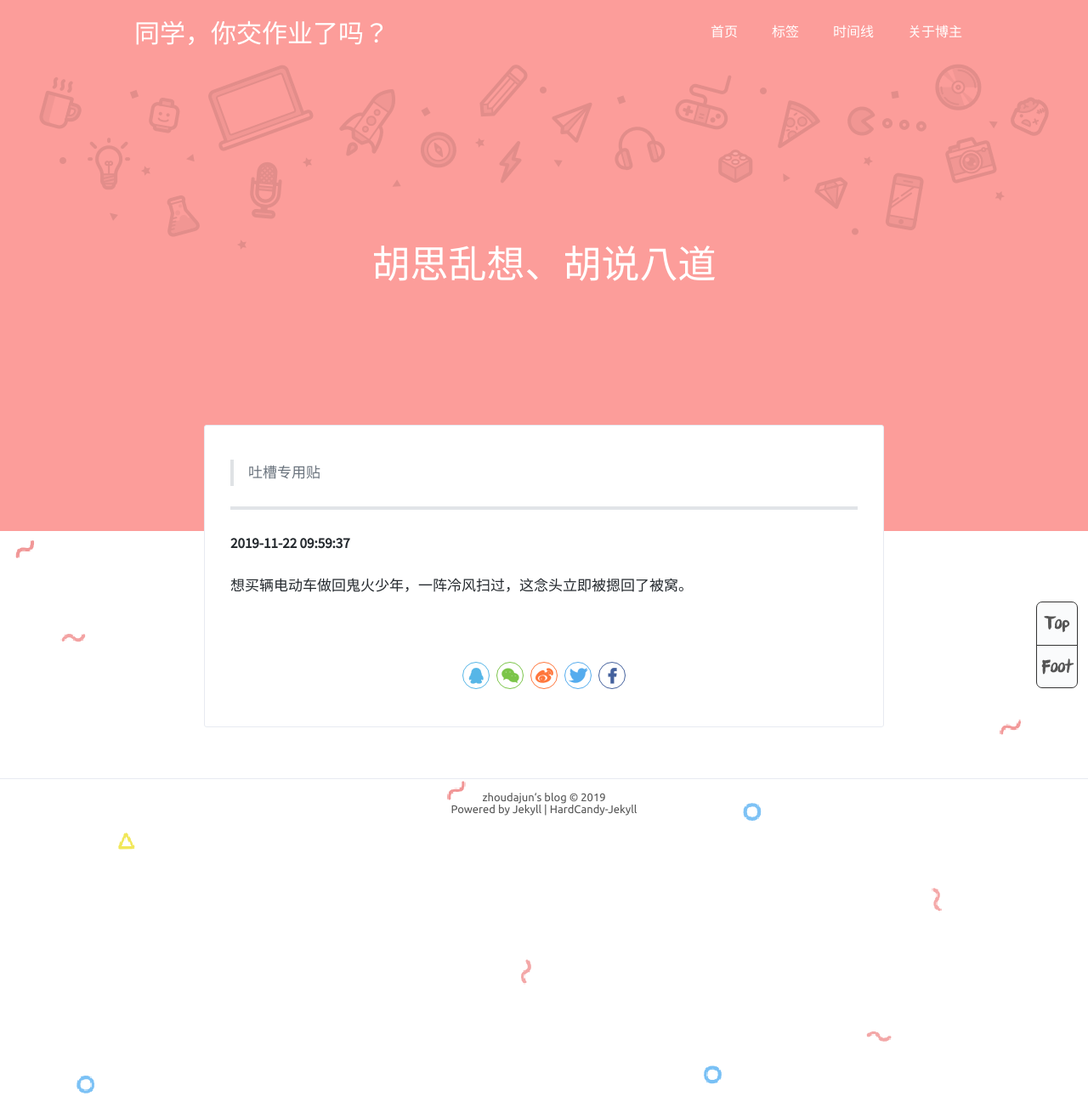
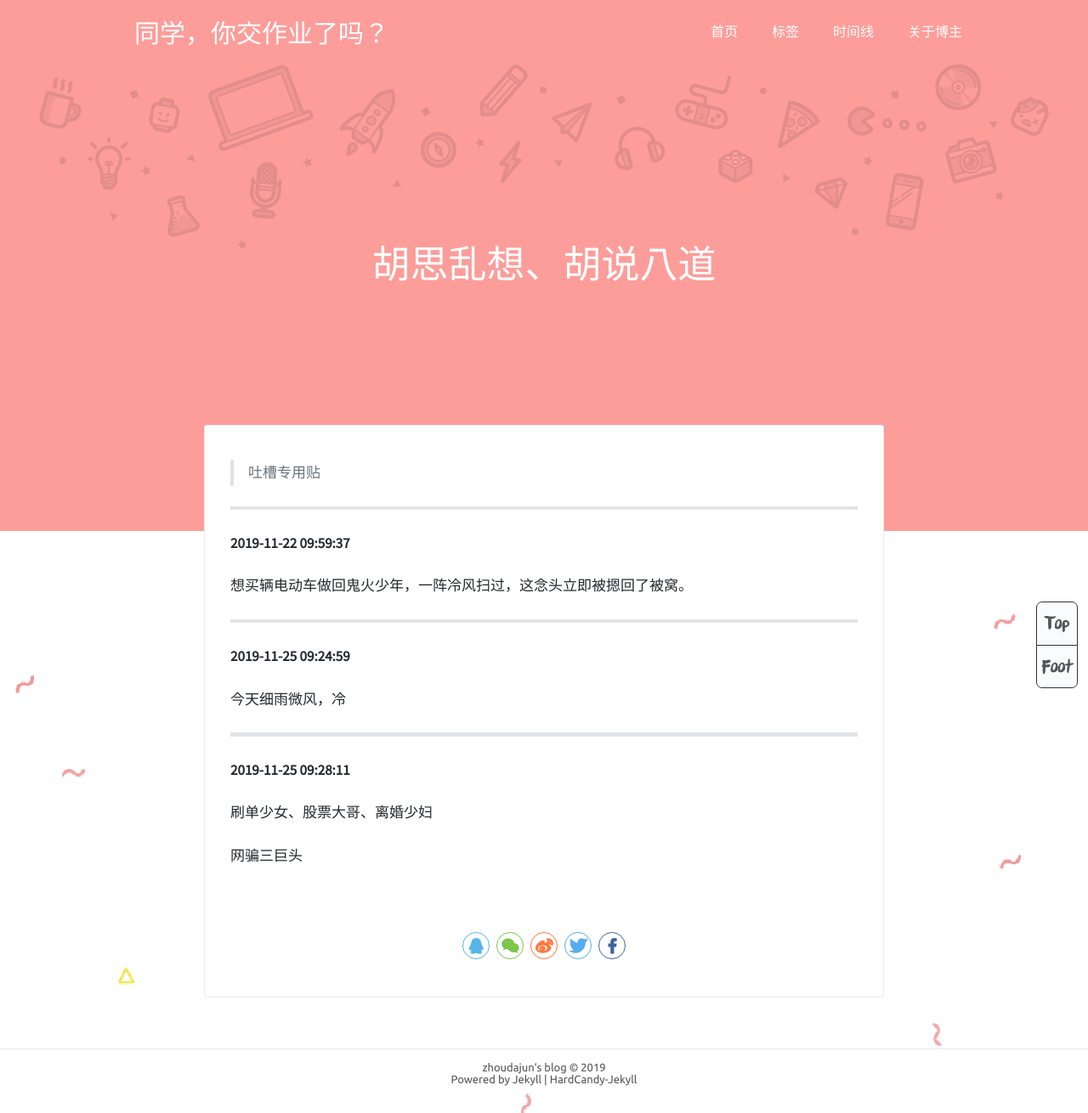
Before and after one commit to zhoudajun/zhoudajun.github.io, a Jekyll site: the page built from _posts/2019-08-05-murmur.md, in a window 1280 px wide. Shown: the whole page at 85% size. Built offline with Jekyll 4.4.1, drawn with Linux system fonts in a browser that asks for light colours; comment, search, counter and statistics services are not loaded.

Commit message:
Update 2019-08-05-murmur.md

```diff
--- a/_posts/2019-08-05-murmur.md
+++ b/_posts/2019-08-05-murmur.md
@@ -20,3 +20,17 @@ tags: murmur
 **2019-11-22 09:59:37**
 
 想买辆电动车做回鬼火少年，一阵冷风扫过，这念头立即被摁回了被窝。
+
+---
+
+**2019-11-25 09:24:59**
+
+今天细雨微风，冷
+
+---
+
+**2019-11-25 09:28:11**
+
+刷单少女、股票大哥、离婚少妇
+
+网骗三巨头
```
